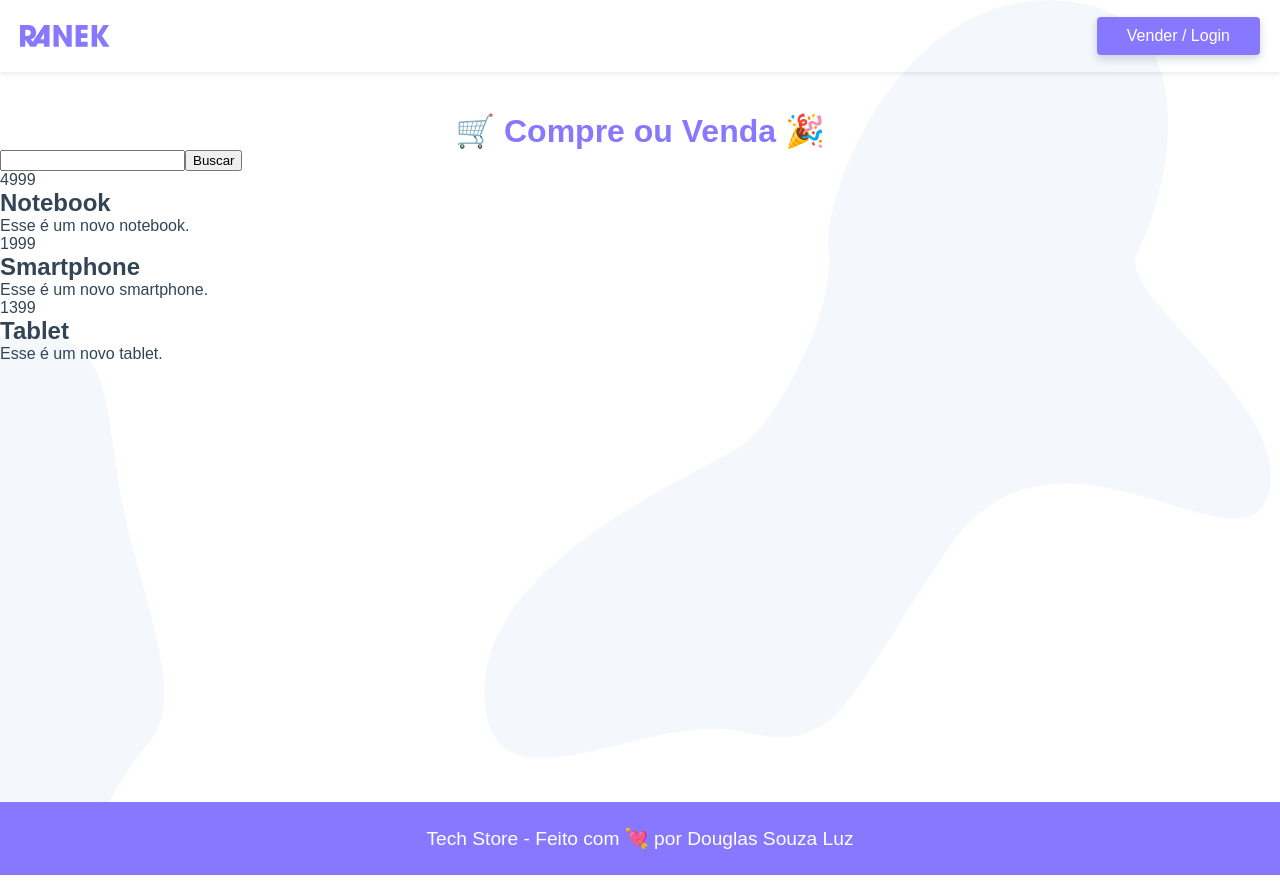
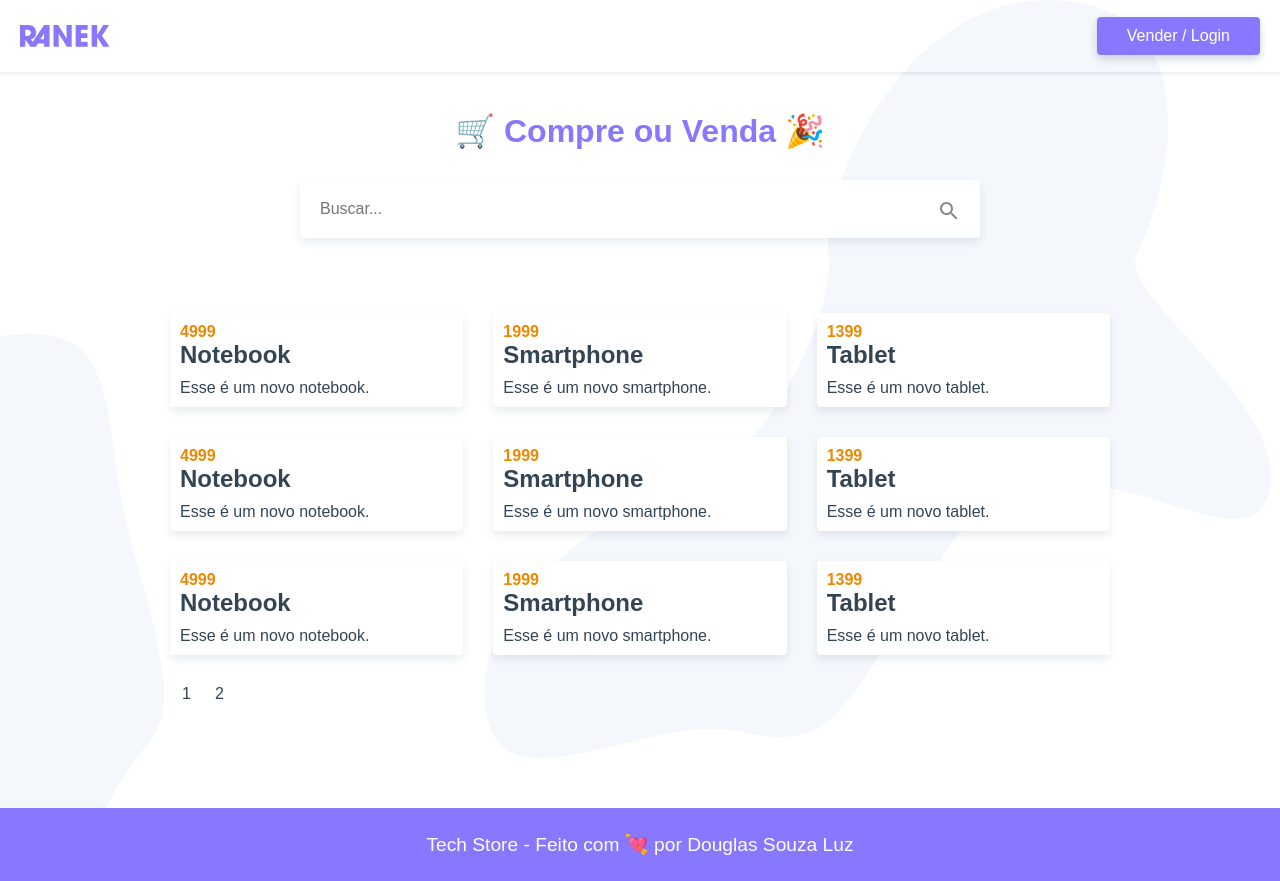
Before and after one commit to dougluz/tech-store, a Vue app: page / in a window 1280 px wide. Built offline with nearby package versions, Linux system fonts and the light colour scheme; data requests are answered from the project's data file.

Commit message:
feat: added pagination to the products list

```diff
--- a/api/ranek.json
+++ b/api/ranek.json
@@ -39,6 +39,87 @@
       "vendido": "false",
       "descricao": "Esse é um novo tablet.",
       "fotos": null
+    },
+    {
+      "id": "notebook2",
+      "nome": "Notebook",
+      "usuario_id": "andre@origamid.com",
+      "preco": "4999",
+      "vendido": "false",
+      "descricao": "Esse é um novo notebook.",
+      "fotos": null
+    },
+    {
+      "id": "smartphone2",
+      "nome": "Smartphone",
+      "usuario_id": "andre@origamid.com",
+      "preco": "1999",
+      "vendido": "false",
+      "descricao": "Esse é um novo smartphone.",
+      "fotos": null
+    },
+    {
+      "id": "tablet2",
+      "nome": "Tablet",
+      "usuario_id": "andre@origamid.com",
+      "preco": "1399",
+      "vendido": "false",
+      "descricao": "Esse é um novo tablet.",
+      "fotos": null
+    },
+    {
+      "id": "notebook3",
+      "nome": "Notebook",
+      "usuario_id": "andre@origamid.com",
+      "preco": "4999",
+      "vendido": "false",
+      "descricao": "Esse é um novo notebook.",
+      "fotos": null
+    },
+    {
+      "id": "smartphone3",
+      "nome": "Smartphone",
+      "usuario_id": "andre@origamid.com",
+      "preco": "1999",
+      "vendido": "false",
+      "descricao": "Esse é um novo smartphone.",
+      "fotos": null
+    },
+    {
+      "id": "tablet3",
+      "nome": "Tablet",
+      "usuario_id": "andre@origamid.com",
+      "preco": "1399",
+      "vendido": "false",
+      "descricao": "Esse é um novo tablet.",
+      "fotos": null
+    },
+    {
+      "id": "notebook4",
+      "nome": "Notebook",
+      "usuario_id": "andre@origamid.com",
+      "preco": "4999",
+      "vendido": "false",
+      "descricao": "Esse é um novo notebook.",
+      "fotos": null
+    },
+    {
+      "id": "smartphone4",
+      "nome": "Smartphone",
+      "usuario_id": "andre@origamid.com",
+      "preco": "1999",
+      "vendido": "false",
+      "descricao": "Esse é um novo smartphone.",
+      "fotos": null
+    },
+    {
+      "id": "tablet4",
+      "nome": "Tablet",
+      "usuario_id": "andre@origamid.com",
+      "preco": "1399",
+      "vendido": "false",
+      "descricao": "Esse é um novo tablet.",
+      "fotos": null
     }
   ]
 }
--- a/src/App.vue
+++ b/src/App.vue
@@ -80,4 +80,24 @@ img {
   flex-direction: column;
   min-height: 100vh;
 }
+
+input, textarea {
+  border-radius: 4px;
+  border: 1px solid white;
+  padding: 15px;
+  box-shadow: 0 4px 8px rgba(30, 60, 90, 0.1);
+  transition: all 0.3s;
+  font-size: 1rem;
+  font-family: "Avenir", Arial, Helvetica, sans-serif;
+  margin-bottom: 15px;
+}
+
+input:hover,
+input:focus,
+textarea:hover,
+textarea:focus {
+  outline: none;
+  box-shadow: 0 6px 12px rgba(30, 60, 90, 0.2);
+  border-color: #87f;
+}
 </style>
--- /dev/null
+++ b/src/components/PaginateProducts.vue
@@ -0,0 +1,59 @@
+<template>
+  <ul v-if="totalPages > 1">
+    <li v-for="page in totalPages" :key="page">
+      <router-link :to="{query: query(page)}">{{ page }}</router-link>
+    </li>
+  </ul>
+</template>
+
+<script>
+export default {
+  name: 'PaginateProducts',
+  props: {
+    productsPerPage: {
+      type: Number,
+      default: 1,
+    },
+    totalProducts: {
+      type: Number,
+      default: 1,
+    },
+  },
+  methods: {
+    query(page) {
+      return {
+        ...this.$route.query,
+        _page: page,
+      };
+    },
+  },
+  computed: {
+    totalPages() {
+      const total = this.totalProducts / this.productsPerPage;
+      return (total !== Infinity) ? Math.ceil(total) : 0;
+    },
+  },
+};
+</script>
+
+<style>
+ul {
+  grid-column: 1 / -1;
+}
+
+li {
+  display: inline-block;
+}
+
+li a {
+  padding: 2px 8px;
+  border-radius: 2px;
+  margin: 4px;
+}
+
+li a.router-link-exact-active,
+li a:hover {
+  background: #87f;
+  color: #fff;
+}
+</style>
--- a/src/components/ProductSearch.vue
+++ b/src/components/ProductSearch.vue
@@ -1,6 +1,6 @@
 <template>
   <form action="">
-    <input type="text" name="busca" id="busca" v-model="search" />
+    <input type="text" name="busca" id="busca" v-model="search" placeholder="Buscar..."/>
     <input type="submit" id="lupa" value="Buscar" @click.prevent="searchProducts" />
   </form>
 </template>
@@ -19,4 +19,34 @@ export default {
 };
 </script>
 
-<style></style>
+<style scoped>
+form {
+  max-width: 680px;
+  margin: 30px auto 60px auto;
+  position: relative;
+}
+
+#busca {
+  width: 100%;
+  padding: 20px;
+  border: none;
+}
+
+#busca:focus,
+#busca:hover {
+  transform: scale(1.1);
+}
+
+#lupa {
+  width: 62px;
+  height: 62px;
+  background: url('../assets/search.svg') no-repeat center center;
+  text-indent: -150px;
+  border: none;
+  cursor: pointer;
+  position: absolute;
+  top: 0px;
+  right: 0px;
+  box-shadow: none;
+}
+</style>
--- a/src/components/ProductsList.vue
+++ b/src/components/ProductsList.vue
@@ -1,31 +1,59 @@
 <template>
   <div>
     <section class="produtos-container">
-      <div class="" v-for="product in products" :key="product.id">
-        <img v-if="product.fotos" :src="product.fotos[0]" :alt="product.fotos[0].titulo" />
-        <p class="preco">{{ product.preco }}</p>
-        <h2 class="titulo">{{ product.nome }}</h2>
-        <p class="">{{ product.descricao }}</p>
+      <div class="produtos" v-if="products">
+        <div class="produto" v-for="(product, index) in products" :key="index">
+          <router-link to="/">
+            <img v-if="product.fotos" :src="product.fotos[0]" :alt="product.fotos[0].titulo" />
+            <p class="preco">{{ product.preco }}</p>
+            <h2 class="titulo">{{ product.nome }}</h2>
+            <p class="">{{ product.descricao }}</p>
+          </router-link>
+        </div>
+        <PaginateProducts :totalProducts="totalProducts" :productsPerPage="productsPerPage" />
+      </div>
+      <div class="sem-resultados" v-else>
+        <p>Busca sem resultados. Tente buscar por outro termo.</p>
       </div>
     </section>
-    {{ url }}
   </div>
 </template>
 
 <script>
+import PaginateProducts from '@/components/PaginateProducts.vue';
+import { serialize } from '../utils/helpers';
 import service from '../services/services';
 
 export default {
   name: 'ProductsList',
   data: () => ({
     products: null,
+    totalProducts: 0,
+    productsPerPage: 9,
   }),
+  computed: {
+    url() {
+      const query = serialize(this.$route.query);
+      return `produto?_limit=${this.productsPerPage}${query}`;
+    },
+  },
   methods: {
     getProducts() {
-      service.get('produto').then((response) => {
+      service.get(this.url).then((response) => {
+        if (response.headers['x-total-count']) {
+          this.totalProducts = Number(response.headers['x-total-count']);
+        }
         this.products = response.data;
       });
     },
+  },
+  watch: {
+    url() {
+      this.getProducts();
+    },
+  },
+  components: {
+    PaginateProducts,
   },
   created() {
     this.getProducts();
@@ -33,4 +61,49 @@ export default {
 };
 </script>
 
-<style></style>
+<style scoped>
+.produtos-container {
+  max-width: 1000px;
+  margin: 0 auto;
+}
+
+.produtos {
+  display: grid;
+  grid-template-columns: repeat(3, 1fr);
+  grid-gap: 30px;
+  margin: 30px;
+}
+
+.produto {
+  box-shadow: 0 4px 8px rgba(30, 60, 90, 0.1);
+  padding: 10px;
+  background: white;
+  border-radius: 4px;
+  transition: all 0.2s;
+}
+
+.produto:hover {
+  box-shadow: 0 6px 12px rgba(30, 60, 90, 0.2);
+  transform: scale(1.1);
+  position: relative;
+  z-index: 1;
+}
+
+.produto img {
+  border-radius: 4px;
+  margin-bottom: 20px;
+}
+
+.titulo {
+  margin-bottom: 10px;
+}
+
+.preco {
+  color: #e80;
+  font-weight: bold;
+}
+
+.sem-resultados {
+  text-align: center;
+}
+</style>
--- /dev/null
+++ b/src/utils/helpers.js
@@ -0,0 +1,10 @@
+/* eslint-disable no-restricted-syntax */
+/* eslint-disable import/prefer-default-export */
+/* eslint-disable guard-for-in */
+export function serialize(obj) {
+  let queryString = '';
+  for (const key in obj) {
+    queryString += `&${key}=${obj[key]}`;
+  }
+  return queryString;
+}
```
